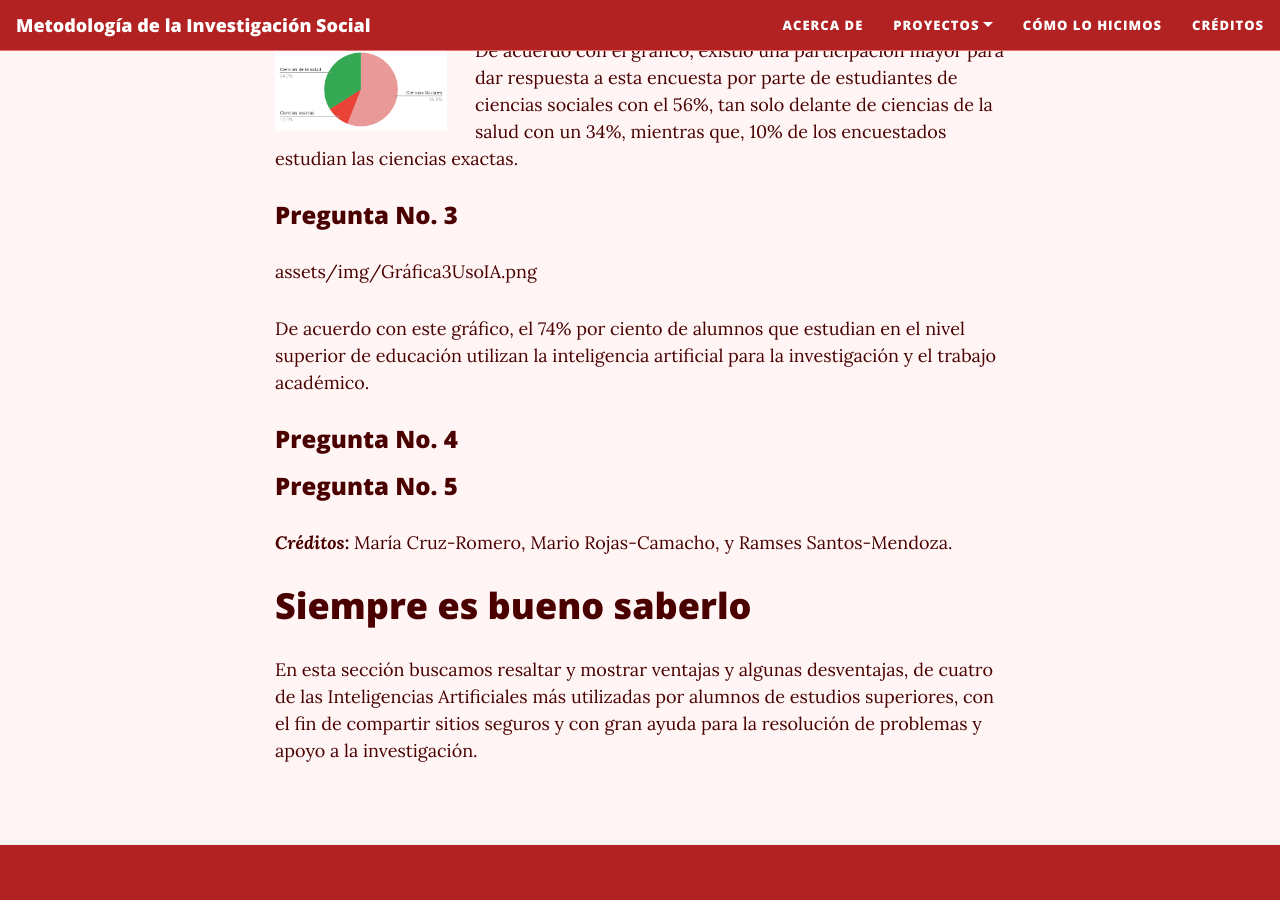
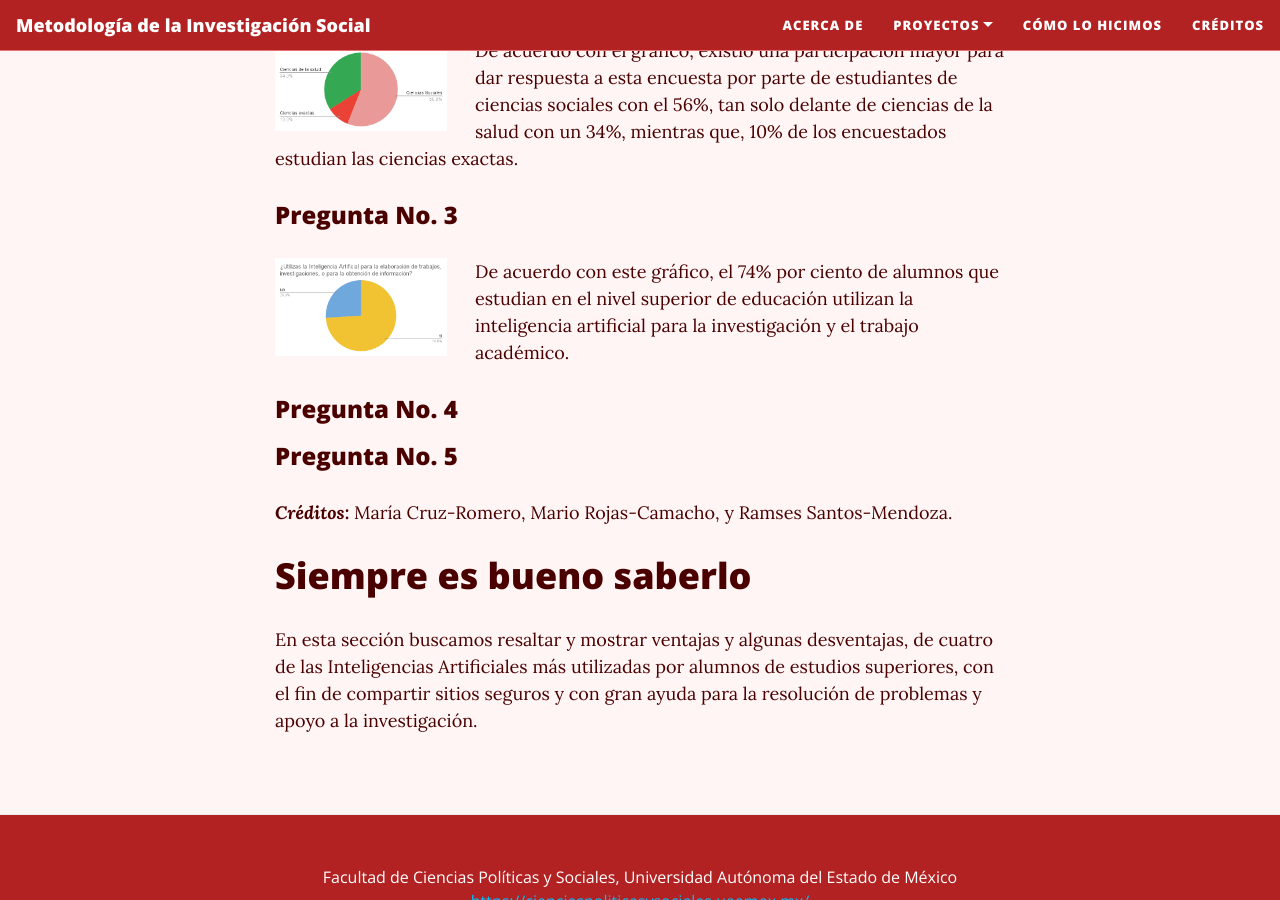
Before and after one commit to rosariorogel/metodologia, a Jekyll site: the page built from _pages/inteligencia-artificial.md, in a window 1280 px wide and 900 px high, scrolled down 2687 px. Built offline with Jekyll 4.4.1, drawn with Linux system fonts in a browser that asks for light colours; nearby versions of some CDN libraries.

Commit message:
Update inteligencia-artificial.md

```diff
--- a/_pages/inteligencia-artificial.md
+++ b/_pages/inteligencia-artificial.md
@@ -57,7 +57,7 @@
 
 ### **Pregunta No. 3**
 
-assets/img/Gráfica3UsoIA.png
+<img src="{{site.baseurl }}/assets/img/Gráfica3UsoIA.png" style="float:left;width:200px;padding-right:28px;">
 
 De acuerdo con este gráfico, el 74% por ciento de alumnos que estudian en el nivel superior de educación utilizan la inteligencia artificial para la investigación y el trabajo académico.
 
```
